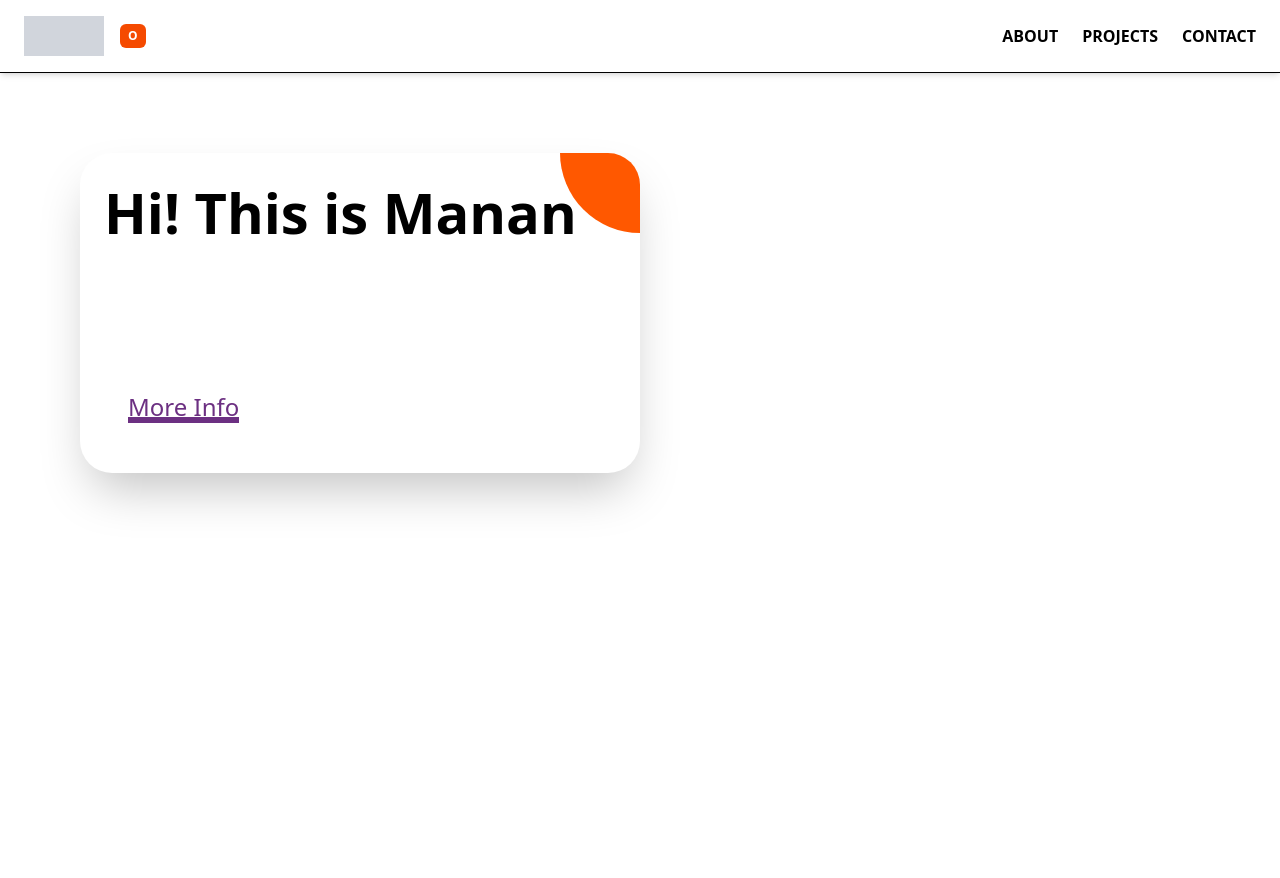
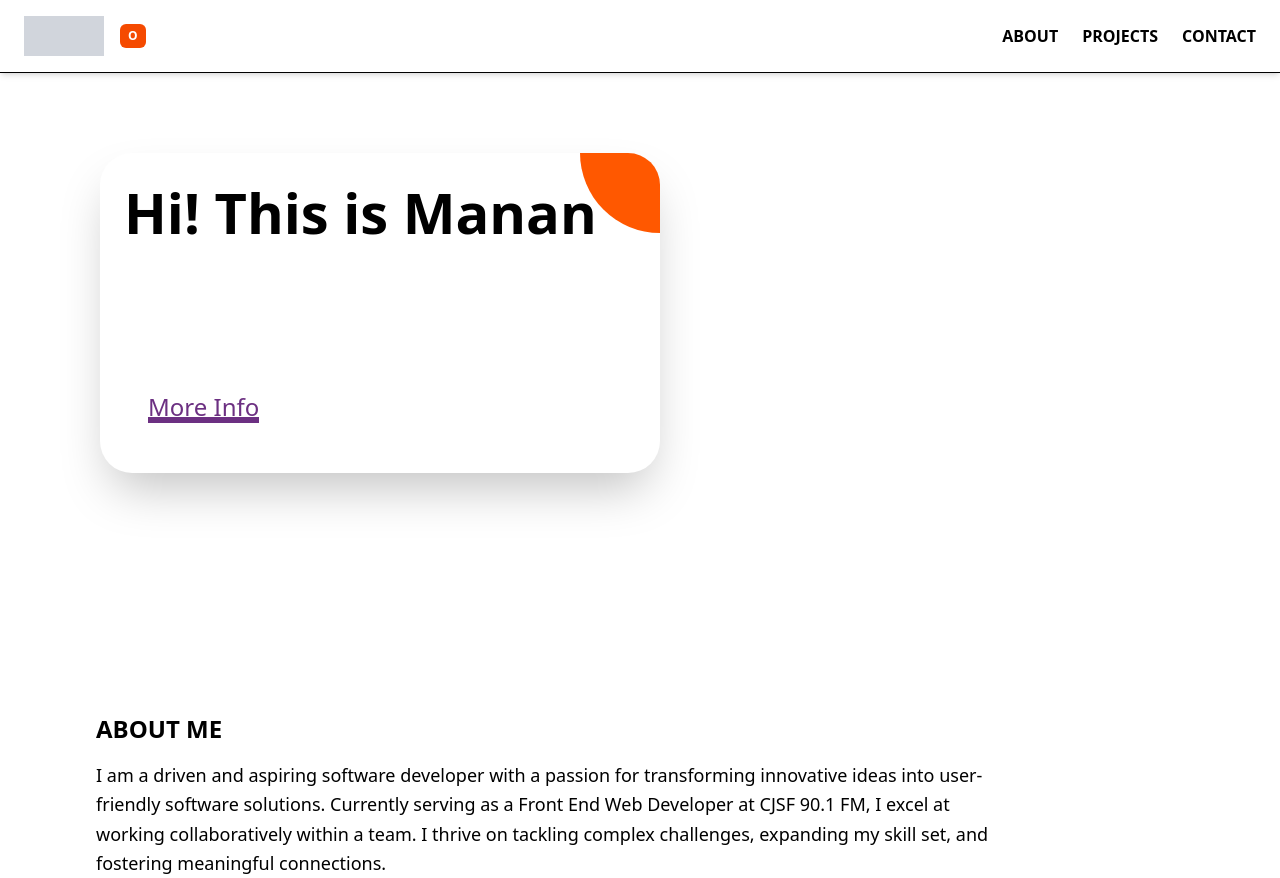
Before and after one commit to Manan565/manan565.github.io, a React (Vite) app: page / in a window 1280 px wide. Before the commit the page ends 800 px from the top, so only its background shows below. Built offline with nearby package versions, Linux system fonts and the light colour scheme.

Commit message:
added resume text

```diff
--- a/src/App.jsx
+++ b/src/App.jsx
@@ -1,11 +1,15 @@
 import Header from "./components/Header.jsx";
 import Card from "./components/Card.jsx";
+import About from "./components/About.jsx";
 const App = () => {
   return (
     <div>
       <div>
         <Header />
-        <Card />
+        <main className="px-20">
+          <Card />
+          <About />
+        </main>
       </div>
     </div>
   );
--- /dev/null
+++ b/src/components/About.jsx
@@ -0,0 +1,17 @@
+export const About = () => {
+  return (
+    <div className="max-w-4xl text-left mt-0 ml-4">
+      <h1 className="text-2xl font-bold mb-4">ABOUT ME</h1>
+      <p className="text-lg leading-relaxed">
+        I am a driven and aspiring software developer with a passion for
+        transforming innovative ideas into user-friendly software solutions.
+        Currently serving as a Front End Web Developer at CJSF 90.1 FM, I excel
+        at working collaboratively within a team. I thrive on tackling complex
+        challenges, expanding my skill set, and fostering meaningful
+        connections.
+      </p>
+    </div>
+  );
+};
+
+export default About;
--- a/src/components/Card.jsx
+++ b/src/components/Card.jsx
@@ -1,6 +1,6 @@
 const Card = () => {
   return (
-    <div className="h-screen flex items-center pl-20 mt-[-160px]">
+    <div className="h-screen flex items-center pl-5 mt-[-160px] pb-0 mb-0">
       <div className="h-[20em] w-[35em] bg-white rounded-[2em] overflow-hidden relative group p-6 z-0 text-left shadow-2xl">
         {/* Expanding Circle Effect */}
         <div className="circle absolute h-[10em] w-[10em] -top-[5em] -right-[5em] rounded-full bg-[#FF5800] group-hover:scale-[800%] duration-500 z-[-1]" />
```
